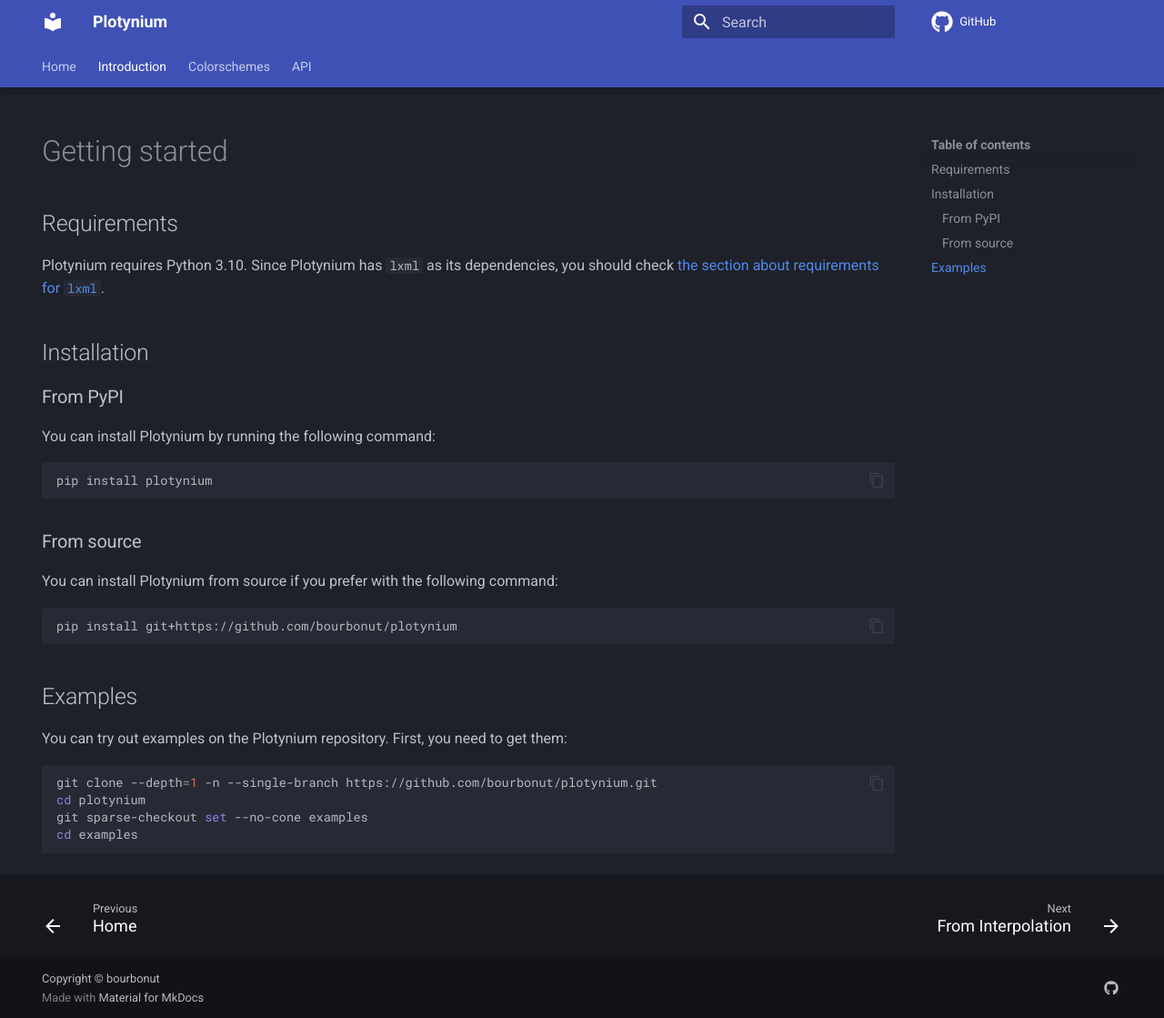
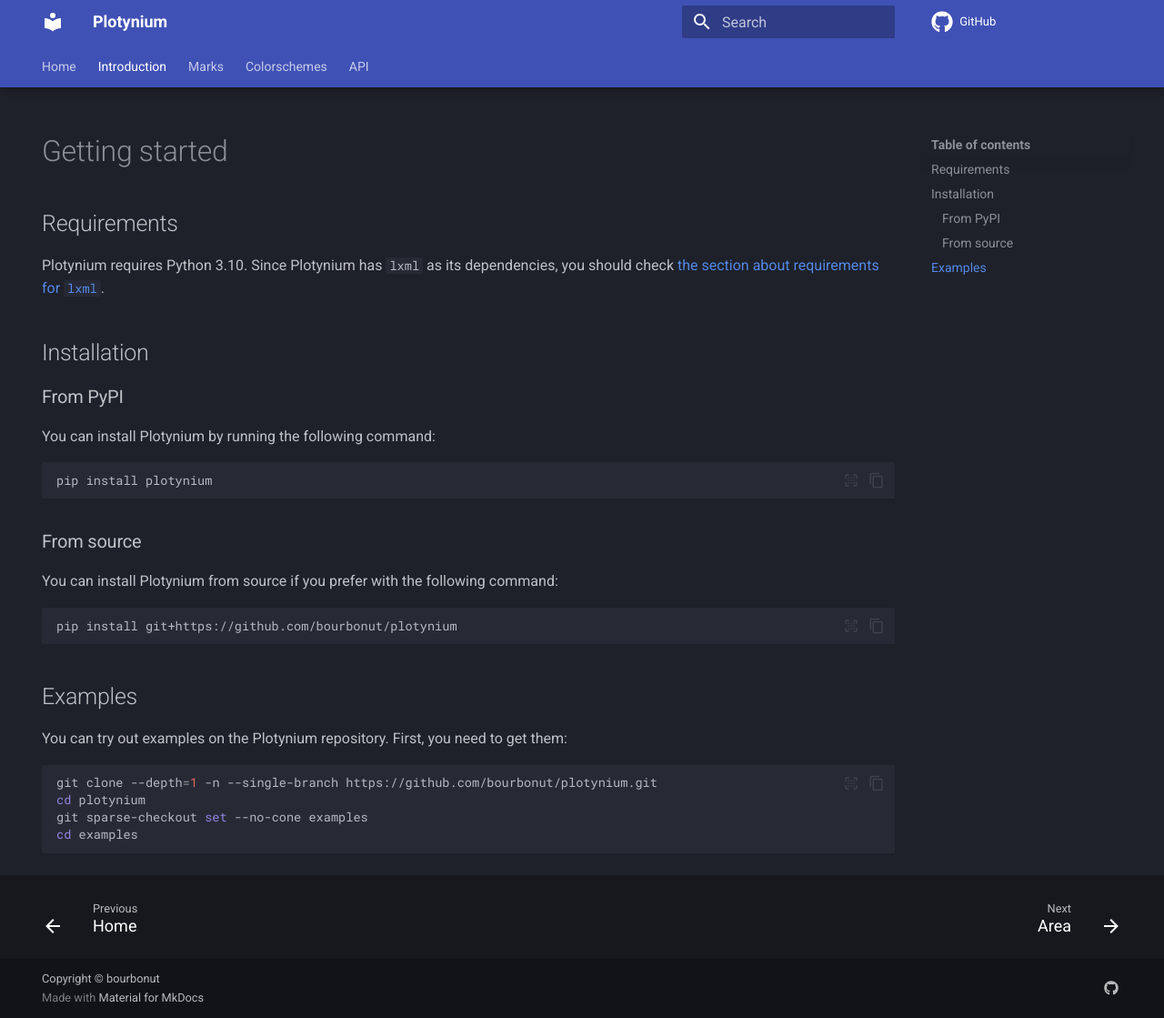
Before and after one commit to bourbonut/plotynium, an MkDocs documentation site: the page built from docs/introduction.md, in a window 1280 px wide and 1119 px high. Shown: the whole window at 91% size. Built offline with MkDocs 1.6.1 and Material for MkDocs 9.7.7, drawn with Linux system fonts in a browser that asks for light colours; comment, search, counter and statistics services are not loaded.

Commit message:
Update `mkdocs.yml`

```diff
--- a/mkdocs.yml
+++ b/mkdocs.yml
@@ -17,23 +17,28 @@
     - navigation.footer
     - content.code.annotate
     - content.code.copy
+    - content.code.select
 
 markdown_extensions:
   - pymdownx.highlight:
       anchor_linenums: true
       line_spans: __span
       pygments_lang_class: true
+      use_pygments: true
   - pymdownx.emoji:
       emoji_index: !!python/name:material.extensions.emoji.twemoji
       emoji_generator: !!python/name:material.extensions.emoji.to_svg
   - pymdownx.inlinehilite
   - pymdownx.snippets
-  - pymdownx.superfences
   - attr_list
   - md_in_html
   - admonition
   - pymdownx.details
   - pymdownx.superfences
+  - pymdownx.tabbed:
+      alternate_style: true
+  - pymdownx.arithmatex:
+      generic: true
 
 plugins:
   search:
@@ -60,10 +65,22 @@
       link: https://github.com/bourbonut/plotynium/
       name: Plotynium on Github
 
+extra_javascript:
+  - javascripts/mathjax.js
+  - https://unpkg.com/mathjax@3/es5/tex-mml-chtml.js
+
 nav:
   - Home: index.md
   - Introduction:
     - introduction.md
+  - Marks:
+    - Area: marks/area.md
+    - Axis: marks/axis.md
+    - Bar: marks/bar.md
+    - Dot: marks/dot.md
+    - Grid: marks/grid.md
+    - Line: marks/line.md
+    - Rule: marks/rule.md
   - Colorschemes:
     - colorschemes/interpolations.md
     - colorschemes/schemes.md
```
